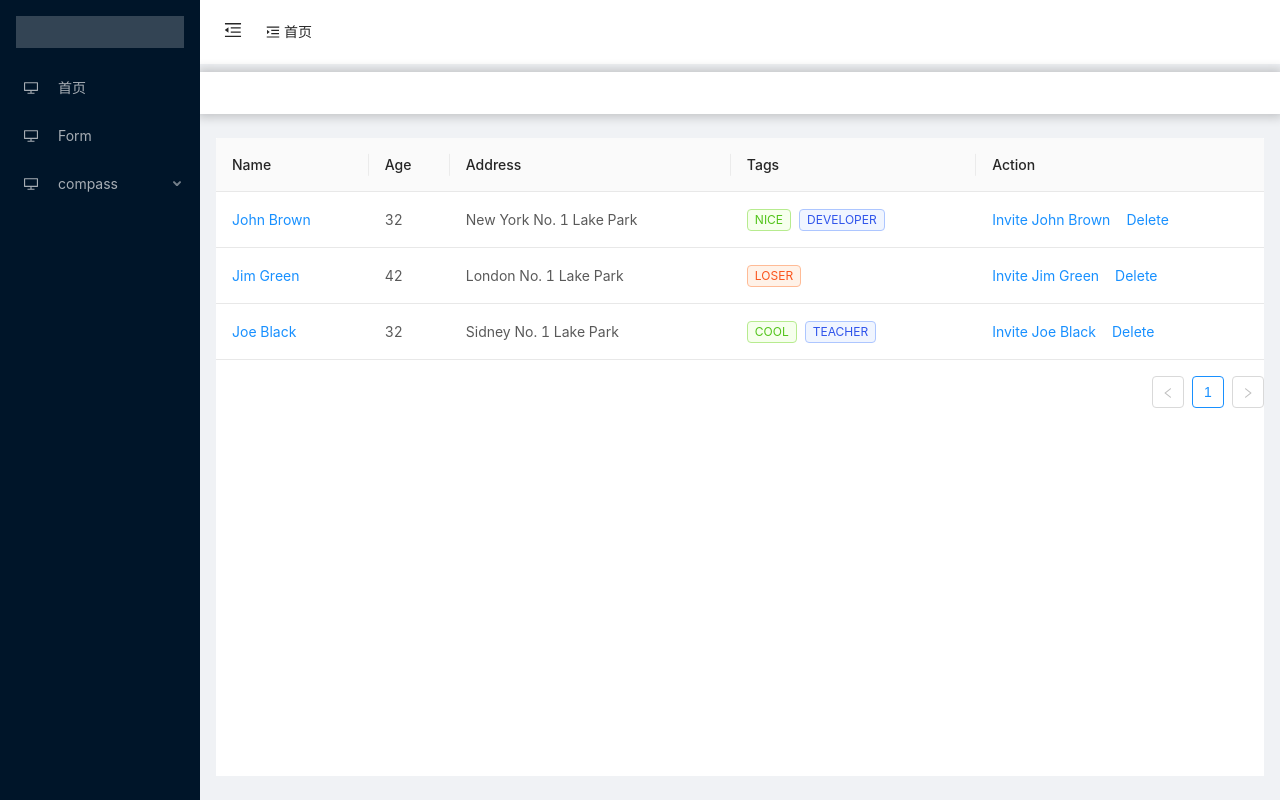
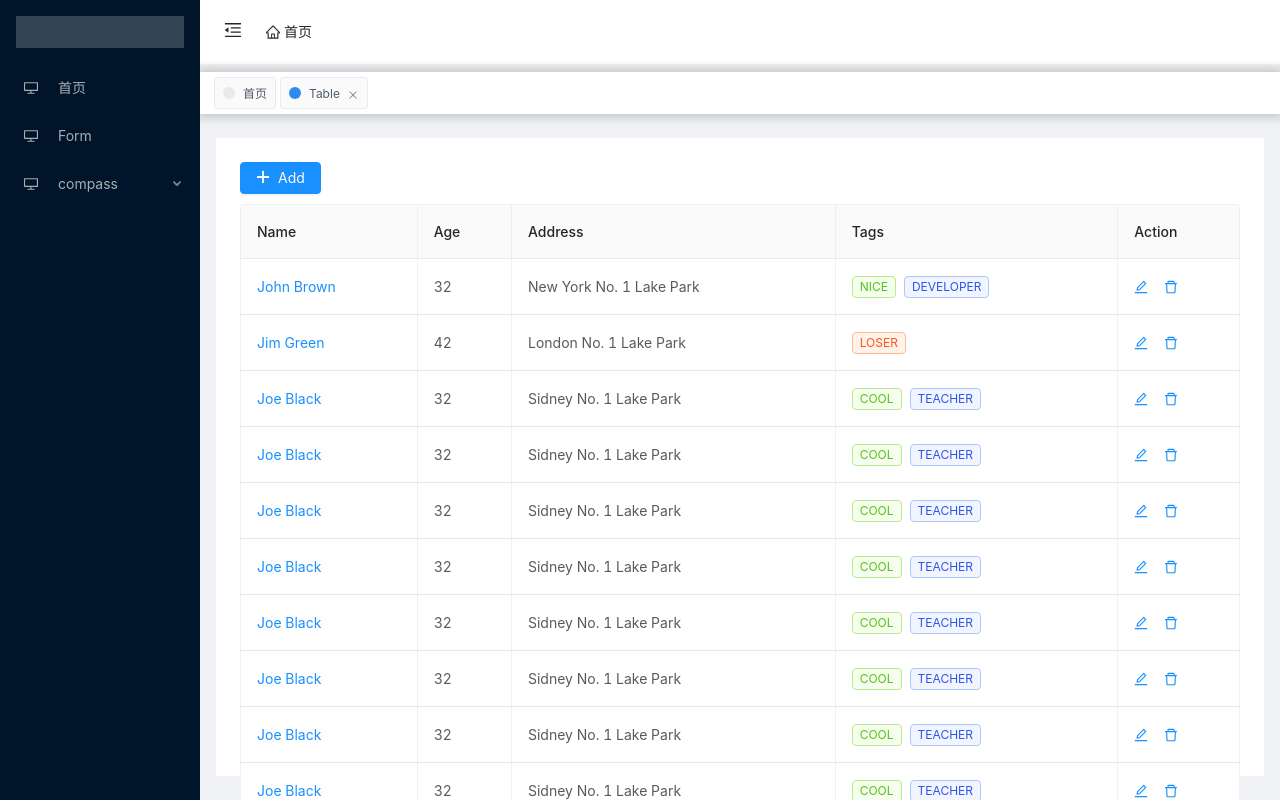
Before and after one commit to ZITong926/admin-react, a React (Create React App) app: page /app/tableboard in a window 1280 px wide. Built offline with nearby package versions, Linux system fonts and the light colour scheme.

Commit message:
tags fix table

```diff
--- a/src/components/TagsNavBar/index.less
+++ b/src/components/TagsNavBar/index.less
@@ -5,6 +5,7 @@
   height: 42px;
   padding: 3px;
   margin-top: 8px;
+  padding-left: 14px;
   background: #fff;
   box-shadow: 0 0 10px 3px rgba(0, 0, 0, .2);
 
@@ -23,7 +24,7 @@
     flex-shrink: 0;
     cursor: pointer;
 
-    .tags-bar-circle {
+    .tag-bar-circle-default {
       height: 12px;
       width: 12px;
       line-height: 32px;
@@ -31,9 +32,21 @@
       display: inline-block;
       border-radius: 50%;
       margin-right: 8px;
+      background: #e8eaec;
     }
 
-    .tags-bar-title {
+    .tag-bar-circle-primary {
+      height: 12px;
+      width: 12px;
+      line-height: 32px;
+      color: #515a6e;
+      display: inline-block;
+      border-radius: 50%;
+      margin-right: 8px;
+      background: #2d8cf0;
+    }
+
+    .tag-bar-title {
       color: #515a6e;
       font-size: 12px;
       line-height: 32px;
--- a/src/components/TagsNavBar/index.tsx
+++ b/src/components/TagsNavBar/index.tsx
@@ -4,6 +4,7 @@ import * as React from "react"
 import "./index.less"
 
 interface ITagsNavBarProps {
+  currentTag: string
   tagsNavData: IGloabalSpace.ITagsNavData[]
   delOneTag: (item: IGloabalSpace.ITagsNavData) => void
 }
@@ -17,8 +18,8 @@ const TagsNavBar = (props: ITagsNavBarProps) => (
         closable={i > 0 ? true : false}
         onClose={() => props.delOneTag(d)}
       >
-        <span className="tag-bar-circle" />
-        <span className="tag-bar=title">{d.title}</span>
+        <span className={`tag-bar-circle-${d.color}`} />
+        <span className="tag-bar-title">{d.title}</span>
       </Tag>
     ))}
   </div>
--- a/src/hoc/WithTags.tsx
+++ b/src/hoc/WithTags.tsx
@@ -1,5 +1,5 @@
 import * as React from 'react'
-import store from '@/stores/global'
+// import store from '@/stores/global'
 
 export default function withTags(WrappedComponent: React.ComponentType):React.ComponentType{
   return class extends React.Component{
--- a/src/layouts/HeaderBar.tsx
+++ b/src/layouts/HeaderBar.tsx
@@ -1,7 +1,7 @@
 import * as React from "react"
 import { Breadcrumb, Layout } from "antd"
 import { history } from "@/components/myBrowserRouter"
-import { MenuUnfoldOutlined, MenuFoldOutlined } from "@ant-design/icons"
+import { MenuUnfoldOutlined, MenuFoldOutlined, HomeOutlined } from "@ant-design/icons"
 
 interface IHeaderProps {
   collapsed: boolean
@@ -20,7 +20,7 @@ const HeaderBar = (props: IHeaderProps) => {
   const BreadcrumbElement = (
     <Breadcrumb className="admin-breadcrumb">
       <Breadcrumb.Item onClick={() => handleClick("/app")}>
-        <MenuUnfoldOutlined type="home" />
+        <HomeOutlined type="home" />
         <span>首页</span>
       </Breadcrumb.Item>
       {props.breadcrumbList.map((item, index) => {
--- a/src/layouts/index.tsx
+++ b/src/layouts/index.tsx
@@ -6,15 +6,22 @@ import SiderBar from "@/layouts/SiderBar"
 import HeaderBar from "@/layouts/HeaderBar"
 import RouteConfig from "@/mock/routeConfig"
 import TagsNavBar from "@/components/TagsNavBar"
-import { Route, Switch, withRouter, Redirect } from "react-router-dom"
+import {
+  Route,
+  Switch,
+  withRouter,
+  Redirect,
+  RouteComponentProps,
+} from "react-router-dom"
 
 import "./index.less"
+import { toJS } from "mobx"
 
 const Loading = React.lazy(() => import("@/components/Loading"))
 
-const PrivateRoute = (
+const Protectd = (
   Comp: React.ComponentType,
-  item: IGloabalSpace.IRouteData
+  itemRoute: IGloabalSpace.IRouteData
 ) => {
   if (!store.isLogin) {
     return <Redirect to="/login" />
@@ -22,7 +29,18 @@ const PrivateRoute = (
   return <Comp />
 }
 
-const PageLayout = observer(() => (
+const PageLayout = observer((props: RouteComponentProps) => {
+  React.useEffect(() => {
+    const { pathname } = props.location
+    const itemRoute = RouteConfig.find((d) => d.path === pathname)
+    if (itemRoute) {
+      store.setTagsNavData({
+        path: itemRoute.path,
+        title: itemRoute.title,
+      })
+    }
+  })
+  return (
     <Layout className="layout">
       <SiderBar collapsed={store.collapsed} handleMenu={store.handleMenu} />
       <Layout className="site-layout">
@@ -33,7 +51,8 @@ const PageLayout = observer(() => (
         />
         <TagsNavBar
           delOneTag={store.delOneTag}
-        tagsNavData={store.tagsNavData.slice()}
+          currentTag={props.location.pathname}
+          tagsNavData={toJS(store.tagsNavData)}
         />
         <Layout.Content
           className="site-layout-background"
@@ -50,7 +69,7 @@ const PageLayout = observer(() => (
                   key={d.path}
                   exact={true}
                   path={d.path}
-                render={() => PrivateRoute(d.component, d)}
+                  render={() => Protectd(d.component, d)}
                 />
               ))}
             </Switch>
@@ -58,6 +77,7 @@ const PageLayout = observer(() => (
         </Layout.Content>
       </Layout>
     </Layout>
-))
+  )
+})
 
 export default withRouter(PageLayout)
--- /dev/null
+++ b/src/pages/form/index.less
@@ -0,0 +1,3 @@
+.form-page{
+  margin: 24px;
+}
--- a/src/pages/form/index.tsx
+++ b/src/pages/form/index.tsx
@@ -1,5 +1,7 @@
 import * as React from 'react'
 import { Form, Input, Button, Checkbox } from "antd"
+
+import './index.less'
 
 const layout = {
   labelCol: { span: 8 },
@@ -19,6 +21,7 @@ const BForm = () => {
   }
 
   return (
+    <div className="form-page">
       <Form
         {...layout}
         name="basic"
@@ -52,6 +55,7 @@ const BForm = () => {
           </Button>
         </Form.Item>
       </Form>
+    </div>
   )
 }
 
--- /dev/null
+++ b/src/pages/table/index.less
@@ -0,0 +1,7 @@
+.table-page{
+  margin: 24px;
+
+  .ant-table-wrapper{
+    margin-top: 10px;
+  }
+}
--- a/src/pages/table/index.tsx
+++ b/src/pages/table/index.tsx
@@ -1,12 +1,23 @@
 import * as React from 'react'
-import { Table, Tag } from "antd"
+import { Table, Tag, Button } from "antd"
+import { ColumnProps } from 'antd/lib/table'
+import { PlusOutlined, EditOutlined, DeleteOutlined } from "@ant-design/icons"
 
-const columns = [
+import './index.less'
+
+interface TableDataSourceProps{
+  age: number
+  name: string
+  tags: string[]
+  address: string
+}
+
+const columns:Array<ColumnProps<TableDataSourceProps>> = [
   {
     title: "Name",
     dataIndex: "name",
     key: "name",
-    render: (text: React.ReactNode) => <a>{text}</a>,
+    render: (text) => <a>{text}</a>
   },
   {
     title: "Age",
@@ -22,9 +33,9 @@ const columns = [
     title: "Tags",
     key: "tags",
     dataIndex: "tags",
-    render: (tags: any[]) => (
+    render: (text) => (
       <span>
-        {tags.map((tag) => {
+        {text.map((tag: string) => {
           let color = tag.length > 5 ? "geekblue" : "green"
           if (tag === "loser") {
             color = "volcano"
@@ -41,10 +52,10 @@ const columns = [
   {
     title: "Action",
     key: "action",
-    render: (text: any, record: { name: React.ReactNode }) => (
+    render: (text, record, index) => (
       <span>
-        <a style={{ marginRight: 16 }}>Invite {record.name}</a>
-        <a>Delete</a>
+        <a style={{ marginRight: 16 }}><EditOutlined /></a>
+        <a><DeleteOutlined /></a>
       </span>
     ),
   },
@@ -72,8 +83,79 @@ const data = [
     address: "Sidney No. 1 Lake Park",
     tags: ["cool", "teacher"],
   },
+  {
+    key: "4",
+    name: "Joe Black",
+    age: 32,
+    address: "Sidney No. 1 Lake Park",
+    tags: ["cool", "teacher"],
+  },
+  {
+    key: "5",
+    name: "Joe Black",
+    age: 32,
+    address: "Sidney No. 1 Lake Park",
+    tags: ["cool", "teacher"],
+  },
+  {
+    key: "6",
+    name: "Joe Black",
+    age: 32,
+    address: "Sidney No. 1 Lake Park",
+    tags: ["cool", "teacher"],
+  },
+  {
+    key: "7",
+    name: "Joe Black",
+    age: 32,
+    address: "Sidney No. 1 Lake Park",
+    tags: ["cool", "teacher"],
+  },
+  {
+    key: "8",
+    name: "Joe Black",
+    age: 32,
+    address: "Sidney No. 1 Lake Park",
+    tags: ["cool", "teacher"],
+  },
+  {
+    key: "9",
+    name: "Joe Black",
+    age: 32,
+    address: "Sidney No. 1 Lake Park",
+    tags: ["cool", "teacher"],
+  },
+    {
+    key: "10",
+    name: "Joe Black",
+    age: 32,
+    address: "Sidney No. 1 Lake Park",
+    tags: ["cool", "teacher"],
+  },
+  {
+    key: "11",
+    name: "Joe Black",
+    age: 32,
+    address: "Sidney No. 1 Lake Park",
+    tags: ["cool", "teacher"],
+  },
 ]
 
-const BTable = () => <Table columns={columns} dataSource={data} />
+const BTable = () => (
+  <div className="table-page">
+    <Button icon={<PlusOutlined />} type="primary">Add</Button>
+    <Table
+      bordered={true}
+      columns={columns}
+      dataSource={data}
+      pagination={{
+        pageSize: 10,
+        total: data.length,
+        showSizeChanger: true,
+        showTotal: (total) => `共${total}条`
+      }}
+    />
+  </div>
+)
 
 export default BTable
--- a/src/routes/index.tsx
+++ b/src/routes/index.tsx
@@ -1,5 +1,4 @@
 import * as React from "react"
-import { observer } from "mobx-react"
 import asynComponent from "@/components/asynComponent"
 import { Route, Switch, Redirect } from "react-router-dom"
 import { history, MyBrowserRouter } from "@/components/myBrowserRouter"
@@ -8,7 +7,7 @@ const AppLayout = React.lazy(() => import("@/layouts"))
 const Login = React.lazy(() => import("@/pages/login"))
 const Loading = asynComponent(() => import("@/components/Loading"))
 
-const App = observer(() => {
+const App = () => {
   return (
     <MyBrowserRouter history={history}>
       <React.Suspense fallback={<Loading />}>
@@ -20,6 +19,6 @@ const App = observer(() => {
       </React.Suspense>
     </MyBrowserRouter>
   )
-})
+}
 
 export default App
--- a/src/stores/global/index.ts
+++ b/src/stores/global/index.ts
@@ -1,5 +1,5 @@
 import Store from './store'
-import { action } from 'mobx'
+import { action, toJS } from 'mobx'
 import MenuList from '@/mock/menuConfig'
 import { ClickParam } from "antd/lib/menu"
 import { findRoute } from '@/utils/routeFunc'
@@ -42,6 +42,7 @@ class GlobalStore extends Store {
     const index = this.tagsNavData.findIndex(d => d.path === item.path)
     if(index > -1){
       this.tagsNavData.splice(index, 1)
+      history.push(this.tagsNavData[index - 1].path)
     }
   }
 }
--- a/src/stores/global/store.ts
+++ b/src/stores/global/store.ts
@@ -13,5 +13,9 @@ export default class Store extends BaseStore {
   @observable public breadcrumbList: IObservableArray<IGloabalSpace.IBreadcrumbData> = [] as any
 
   // 路由配置
-  @observable public tagsNavData: IObservableArray<IGloabalSpace.ITagsNavData> = [] as any
+  @observable public tagsNavData: IObservableArray<IGloabalSpace.ITagsNavData> = [{
+    path: '/app',
+    title: '首页',
+    color: 'primary'
+  }] as any
 }
```
Lines whose indentation alone changed are shown as unchanged.
